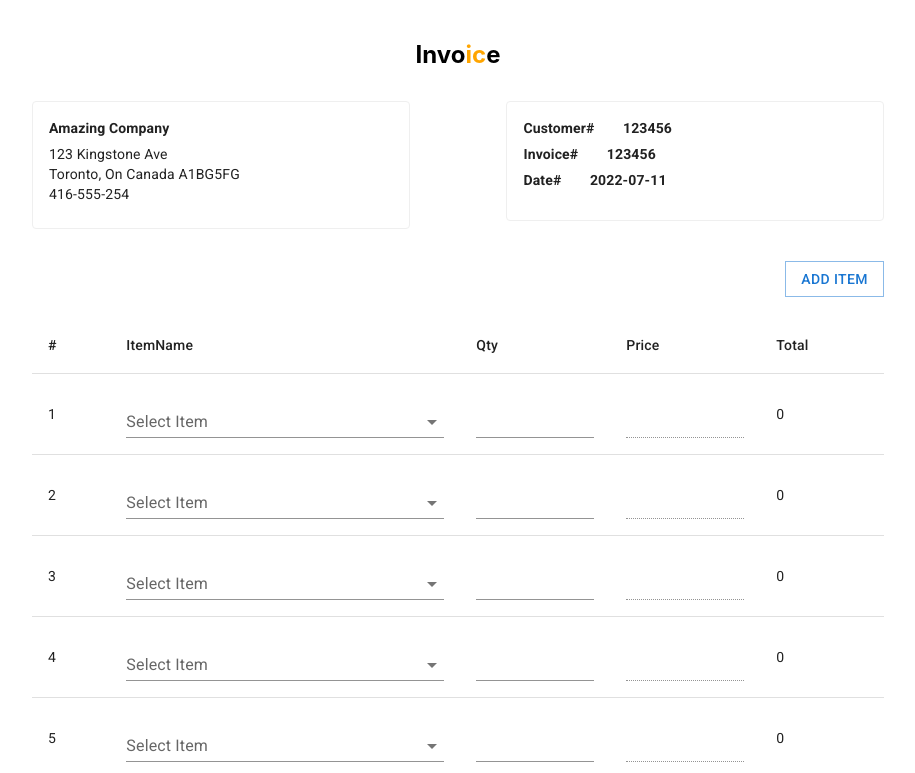
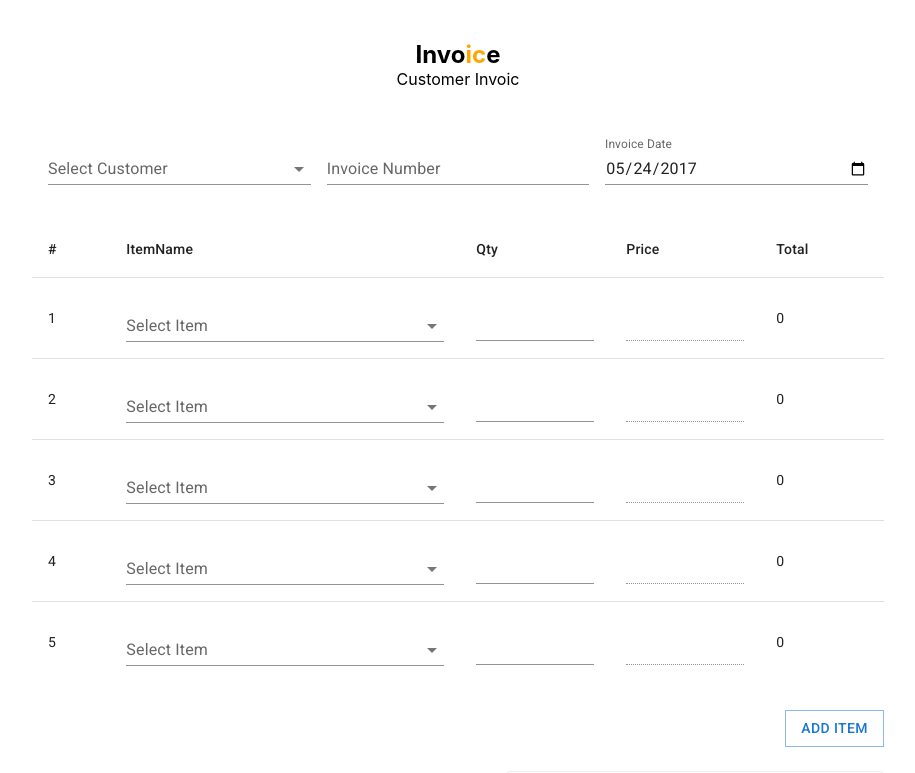
Before and after one commit to flipflop1010/firebase-invoice-proto, a React (Create React App) app: page /invoice in a window 1280 px wide. Shown: the top 773 px of the page, without its empty margins (182-1097 px from the left). Built offline with nearby package versions, Linux system fonts and the light colour scheme.

Commit message:
invoice page added

```diff
--- a/src/pages/Invoice.tsx
+++ b/src/pages/Invoice.tsx
@@ -14,7 +14,9 @@ import {
     Container,
     CardContent,
 
-    Card
+    Card,
+    Autocomplete,
+    TextField
 } from "@mui/material"; //import the mui component
 
 import { makeStyles } from '@mui/styles'; //import the makestyles
@@ -37,6 +39,13 @@ const useStyles = makeStyles(() => ({
     },
 }));
 
+const customers = [
+    { customer: 'customer1' },
+    { customer: 'customer2' },
+    { customer: 'customer3' },
+    { customer: 'customer4' },
+    { customer: 'customer5' },
+];
 
 const Invoice = () => {
 
@@ -62,6 +71,10 @@ const Invoice = () => {
         setItemTotal(quantity * itemsall?.price)
     }, [itemsall, quantity])
 
+    const defaultProps = {
+        options: customers,
+        getOptionLabel: (option: any) => option.customer,
+    };
 
 
     const classes = useStyles();
@@ -79,11 +92,13 @@ const Invoice = () => {
                             Invo<span style={{ color: "orange" }}>ic</span>e
                         </h2>
 
+                        <p>Customer Invoic</p>
+
                     </Grid>
                 </Grid>
 
-                <Grid container spacing={3} sx={{ mt: 1 }}>
-                    <Grid item md={5.5} sm={6} xs={12}>
+                {/* <Grid container spacing={3} sx={{ mt: 1 }}> */}
+                {/* <Grid item md={5.5} sm={6} xs={12}>
 
                         <Card sx={{ boxShadow: "none", border: "1px solid #efefef" }}>
                             <CardContent>
@@ -104,12 +119,12 @@ const Invoice = () => {
                         </Card>
 
 
-                    </Grid>
+                    </Grid> */}
 
-                    <Grid item md={1} sm={0} xs={12}>
-                    </Grid>
-                    {/* personal Information portion start */}
-                    <Grid item md={5.5} sm={6} xs={12}>
+                {/* <Grid item md={1} sm={0} xs={12}>
+                    </Grid> */}
+                {/* personal Information portion start */}
+                {/* <Grid item md={5.5} sm={6} xs={12}>
                         <Card sx={{ boxShadow: "none", border: "1px solid #efefef" }}>
                             <CardContent>
                                 <Typography sx={{ fontSize: 14, fontWeight: "bold" }} color="text.primary" gutterBottom>
@@ -127,13 +142,47 @@ const Invoice = () => {
                             </CardContent>
                         </Card>
                     </Grid>
-                </Grid>
+                </Grid> */}
 
-                <Grid container spacing={1} sx={{ mt: 3 }}>
-                    <Grid item lg={12} md={12} xs={12} sm={12} sx={{ display: "flex", justifyContent: "right" }} >
+                <Grid container spacing={2} sx={{
+                    mt: 2, p
+                        : 2
+                }}>
+                    <Grid item lg={4} md={3} xs={12} sm={12}  >
+                        <Autocomplete
+                            fullWidth
+                            {...defaultProps}
+                            id="clear-on-escape"
+                            clearOnEscape
+                            onChange={(event, value) => selectedItem(value)}
+                            renderInput={(params) => (
+                                <TextField {...params} label="Select Customer" variant="standard" />
+                            )}
+                        />
 
-                        <Button variant="outlined" sx={{ boxShadow: "none", borderRadius: "0px" }}>Add Item</Button>
                     </Grid>
+
+                    <Grid item lg={4} md={3} xs={12} sm={12}  >
+
+                        <TextField fullWidth id="code" label="Invoice Number " variant="standard" />
+                    </Grid>
+
+                    <Grid item lg={4} md={3} xs={12} sm={12}  >
+
+                        <TextField
+                            fullWidth
+                            id="date"
+                            label="Invoice Date"
+                            type="date"
+                            defaultValue="2017-05-24"
+                            variant="standard"
+                            InputLabelProps={{
+                                shrink: true,
+                            }}
+                        />
+                    </Grid>
+
+
                 </Grid>
                 <Box>
                     <InvoiceTable handelChangeItemQty={handelChangeItemQty} selectedItem={selectedItem} itemsall={itemsall} itemTotal={itemTotal} />
@@ -142,6 +191,11 @@ const Invoice = () => {
 
 
                 <Grid container spacing={3} sx={{ mt: 0.5 }}>
+
+                    <Grid item lg={12} md={12} xs={12} sm={12} sx={{ display: "flex", justifyContent: "right" }} >
+
+                        <Button variant="outlined" sx={{ boxShadow: "none", borderRadius: "0px" }}>Add Item</Button>
+                    </Grid>
                     <Grid item md={5.5} sm={6} xs={12}>
 
                     </Grid>
@@ -162,6 +216,7 @@ const Invoice = () => {
                 </Grid>
 
                 <Grid container spacing={1} sx={{ mt: 3 }}>
+
                     <Grid item lg={12} md={12} xs={12} sm={12} sx={{ display: "flex", justifyContent: "right" }} >
 
                         <Button variant="contained" color="success" sx={{ boxShadow: "none", borderRadius: "0px" }}>Submit</Button>
```
